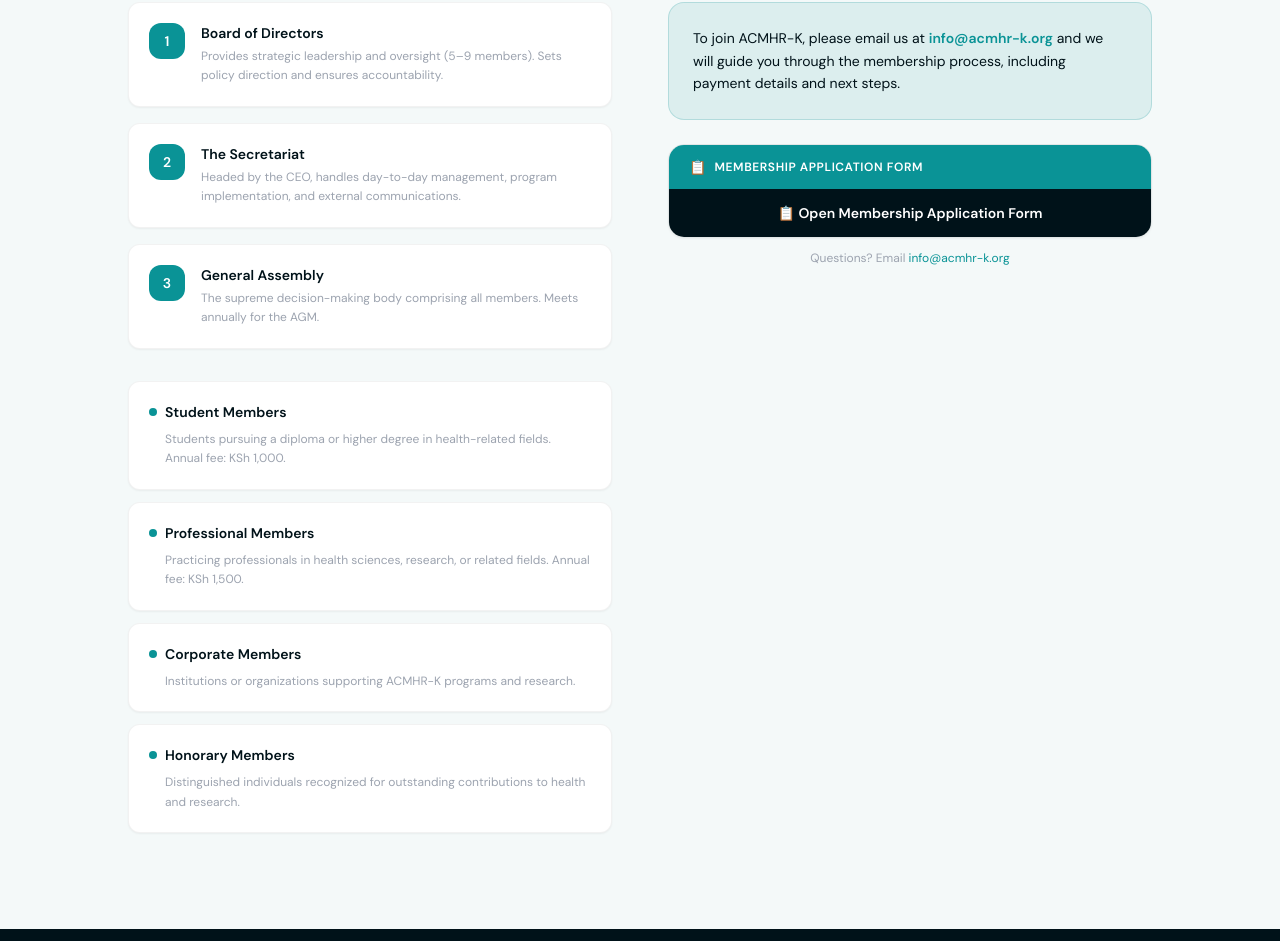
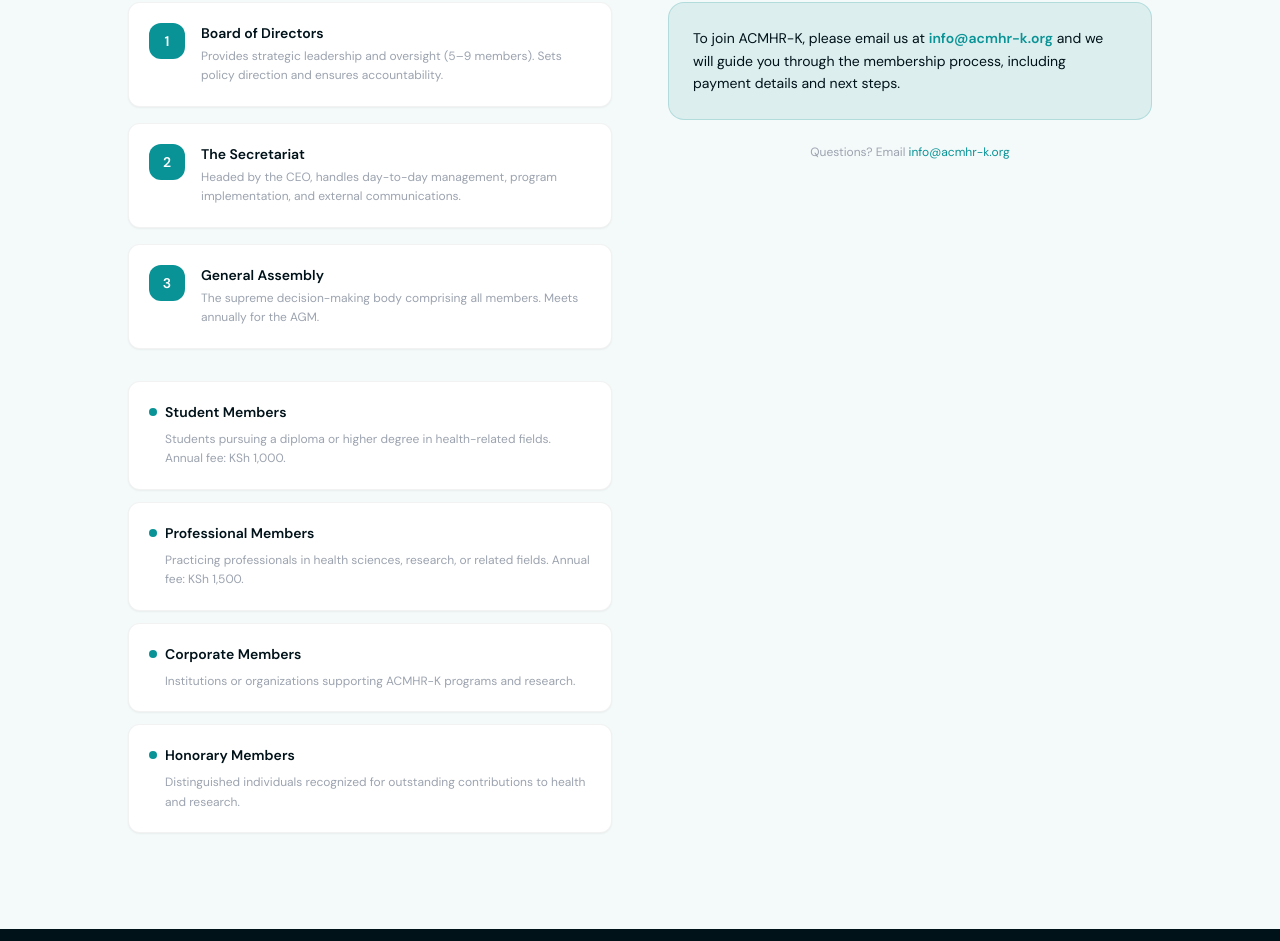
Before and after one commit to Nyaranga1/acmhr-k-web, a React (Vite) app: page / in a window 1280 px wide. Shown: the part 5114-6055 px from the top of the page. Built offline with nearby package versions, Linux system fonts and the light colour scheme.

Commit message:
Remove membership form embed

```diff
--- a/src/ACMHRKWebsite.jsx
+++ b/src/ACMHRKWebsite.jsx
@@ -422,7 +422,6 @@
 
 /* ─── GOVERNANCE ─── */
 function Governance() {
-  const [showForm, setShowForm] = useState(false)
   return (
     <section id="governance" className="py-24 px-6 bg-[#f4f9f9]">
       <div className="max-w-5xl mx-auto">
@@ -462,29 +461,6 @@
                 <a href="mailto:info@acmhr-k.org" className="text-teal font-bold hover:underline">info@acmhr-k.org</a>
                 {' '}and we will guide you through the membership process, including payment details and next steps.
               </p>
-            </div>
-
-            <div className="rounded-2xl overflow-hidden border border-black/[0.08] shadow-sm mb-3">
-              <div className="bg-teal px-5 py-3 flex items-center gap-2">
-                <span className="text-white text-sm">📋</span>
-                <span className="text-white text-xs font-bold uppercase tracking-wider">Membership Application Form</span>
-              </div>
-              <div className="bg-white">
-                <button
-                  onClick={() => setShowForm(!showForm)}
-                  className="w-full bg-navy text-white text-center py-3.5 font-semibold text-sm hover:bg-teal-dark transition-colors duration-200 flex items-center justify-center gap-2"
-                >
-                  {showForm ? '▲ Hide Application Form' : '📋 Open Membership Application Form'}
-                </button>
-                {showForm && (
-                  <iframe
-                    src="https://docs.google.com/forms/d/e/1FAIpQLSe1Jt5Ae7hVmfyAGd2wc9nCvqtOO-VbnKPz8U9CzTRLOG9xGQ/viewform?embedded=true"
-                    width="100%" height="1200" frameBorder="0" marginHeight="0" marginWidth="0"
-                    title="ACMHR-K Membership Form" className="w-full bg-white">
-                    Loading form…
-                  </iframe>
-                )}
-              </div>
             </div>
             <p className="text-center text-gray-400 text-xs mt-3">Questions? Email <a href="mailto:info@acmhr-k.org" className="text-teal hover:underline">info@acmhr-k.org</a></p>
           </div>
```
